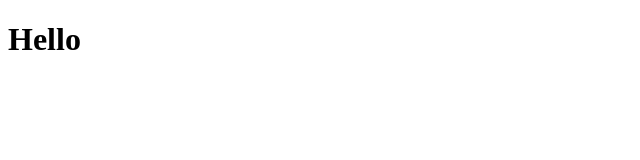
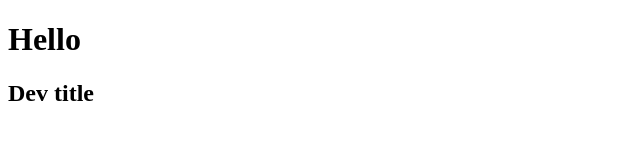
Before and after one commit to darkhan-rauanovich/sultan-darik, a plain HTML site: page index.html in a window 1280 px wide. Shown: the whole page, without its empty margins (0-640 px from the left). Drawn offline with Linux system fonts and the light colour scheme.

Commit message:
add dev title

```diff
--- a/index.html
+++ b/index.html
@@ -8,5 +8,6 @@
 </head>
 <body>
   <h1>Hello</h1>
+  <h2>Dev title</h2>
 </body>
 </html>
```
